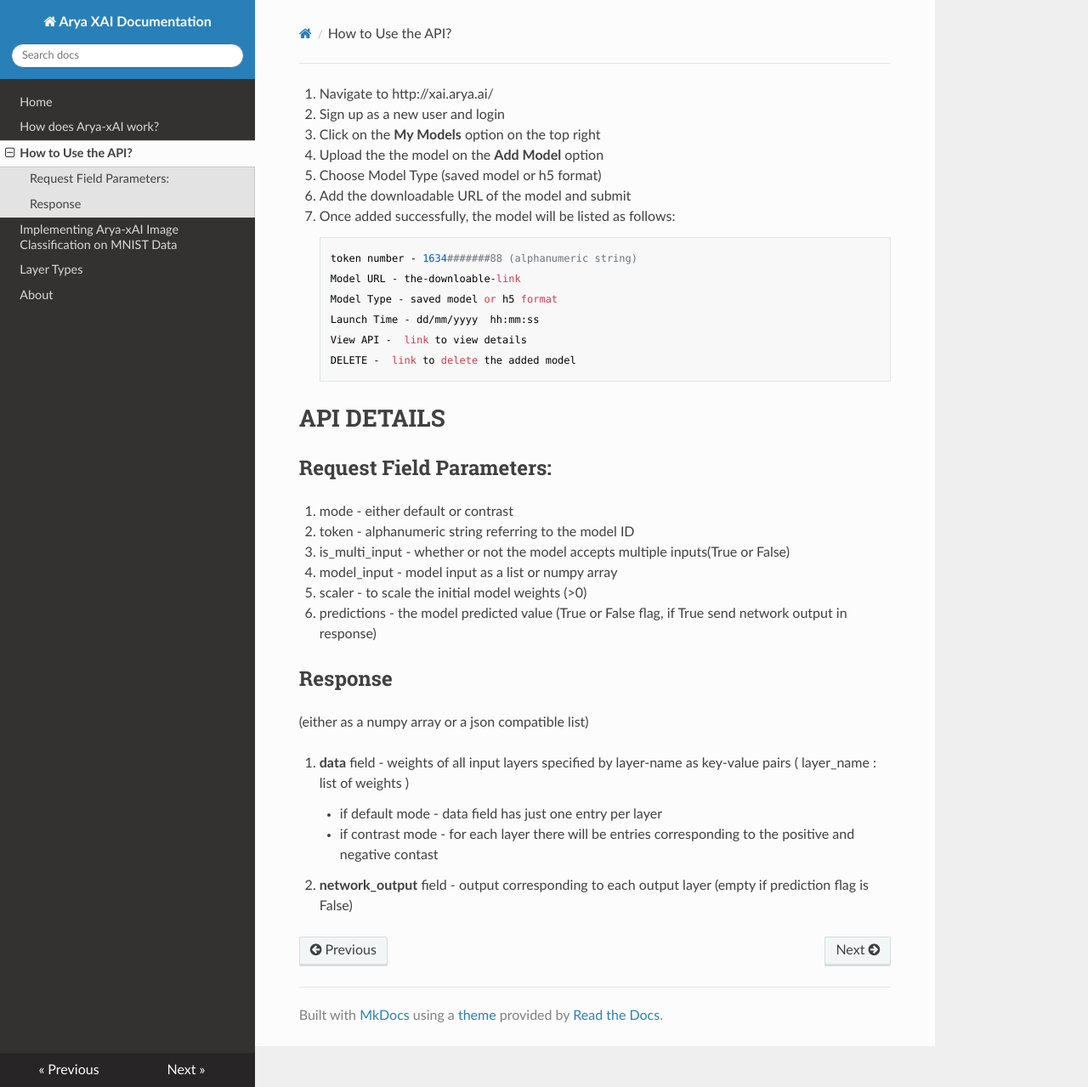
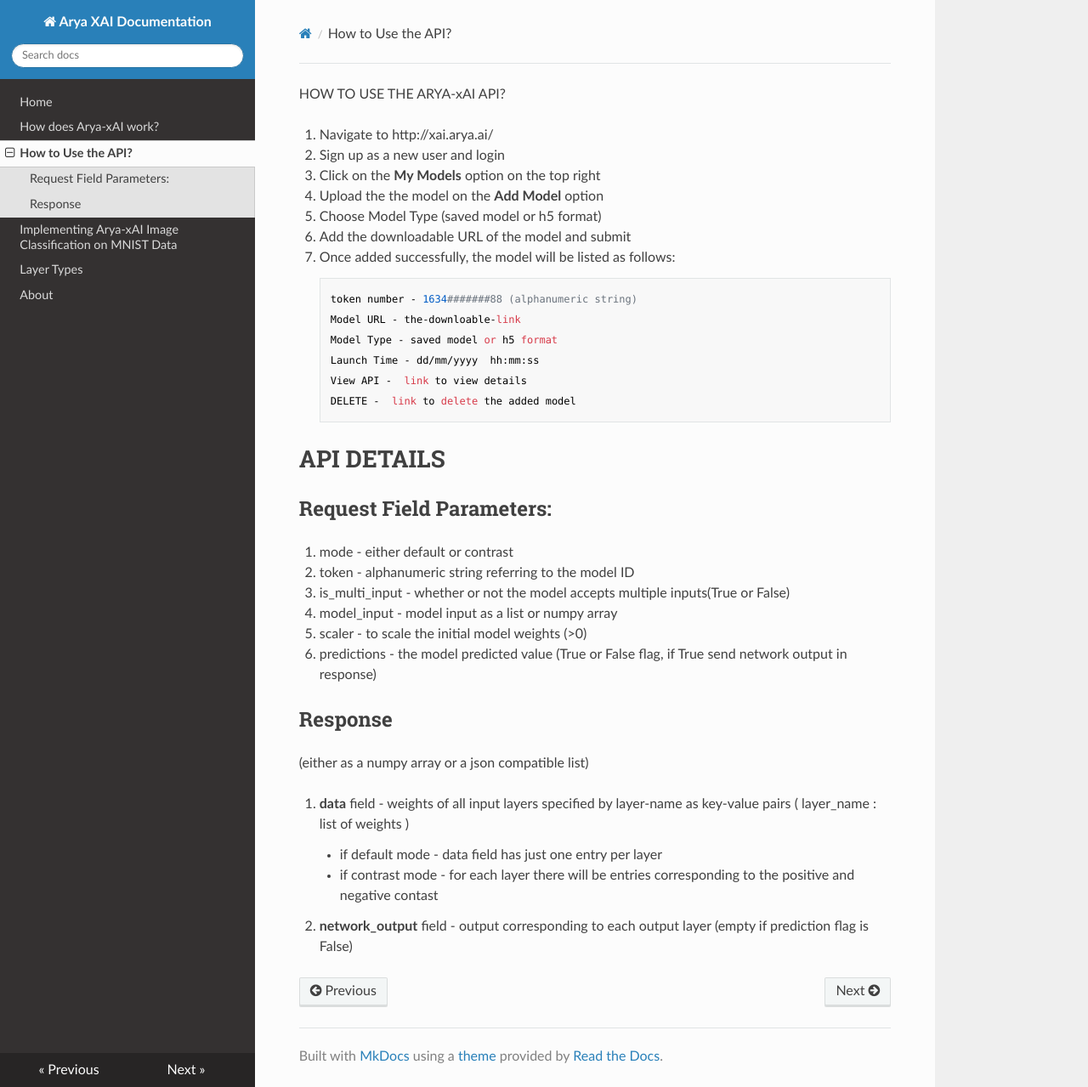
Before and after one commit to sashikiranm/XAI-DOCS, an MkDocs documentation site: the page built from docs/use_the_api.md, in a window 1280 px wide and 1279 px high. Shown: the whole window at 85% size. Built offline with MkDocs 1.6.1, drawn with Linux system fonts in a browser that asks for light colours; nearby versions of some CDN libraries.

Commit message:
update title

```diff
--- a/docs/use_the_api.md
+++ b/docs/use_the_api.md
@@ -1,3 +1,4 @@
+HOW TO USE THE ARYA-xAI API?
 
 1. Navigate to http://xai.arya.ai/
 
```
Also changed, not shown: site/examples/index.html, site/index.html, site/search/search_index.json, 1 other file.
